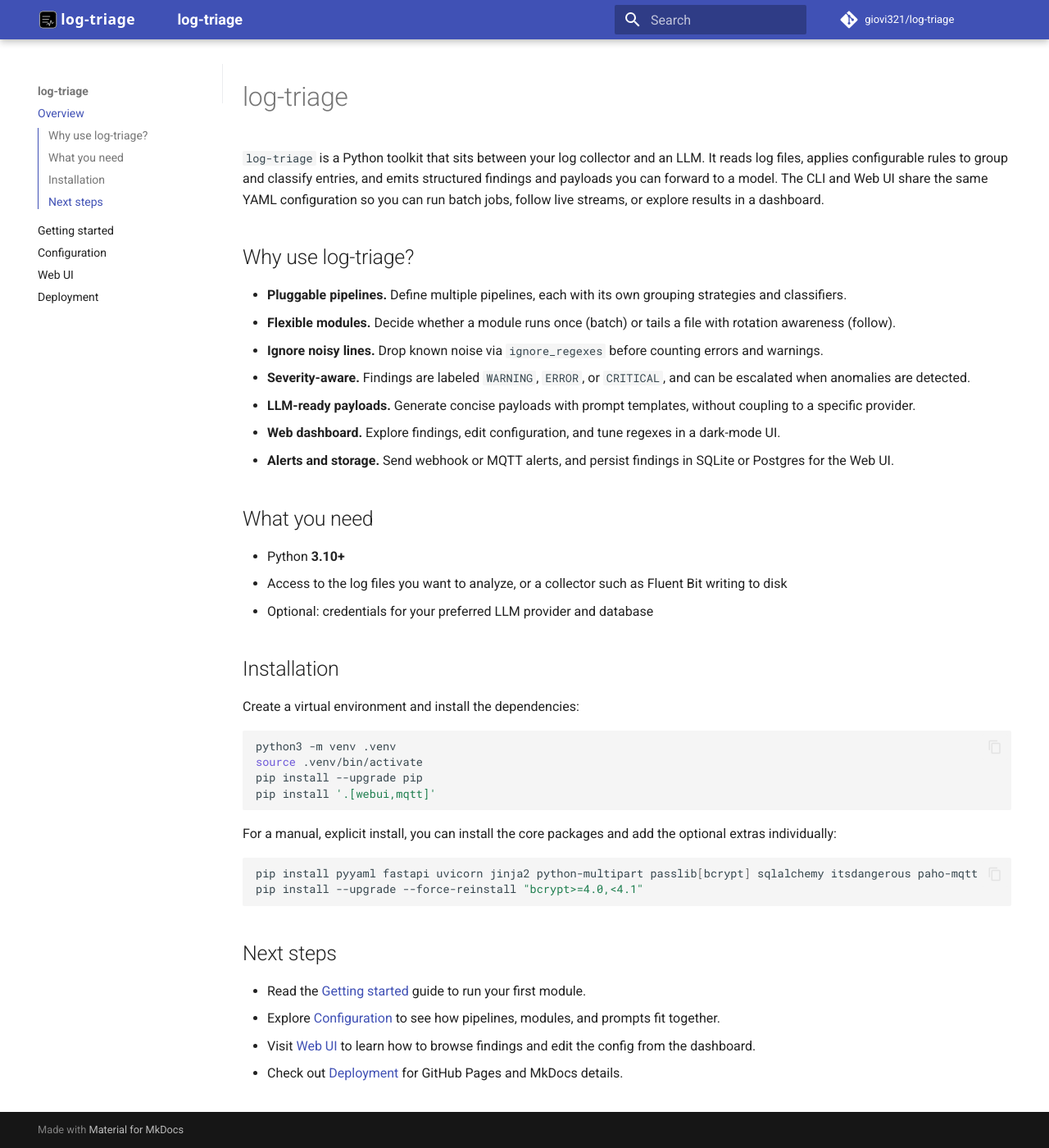
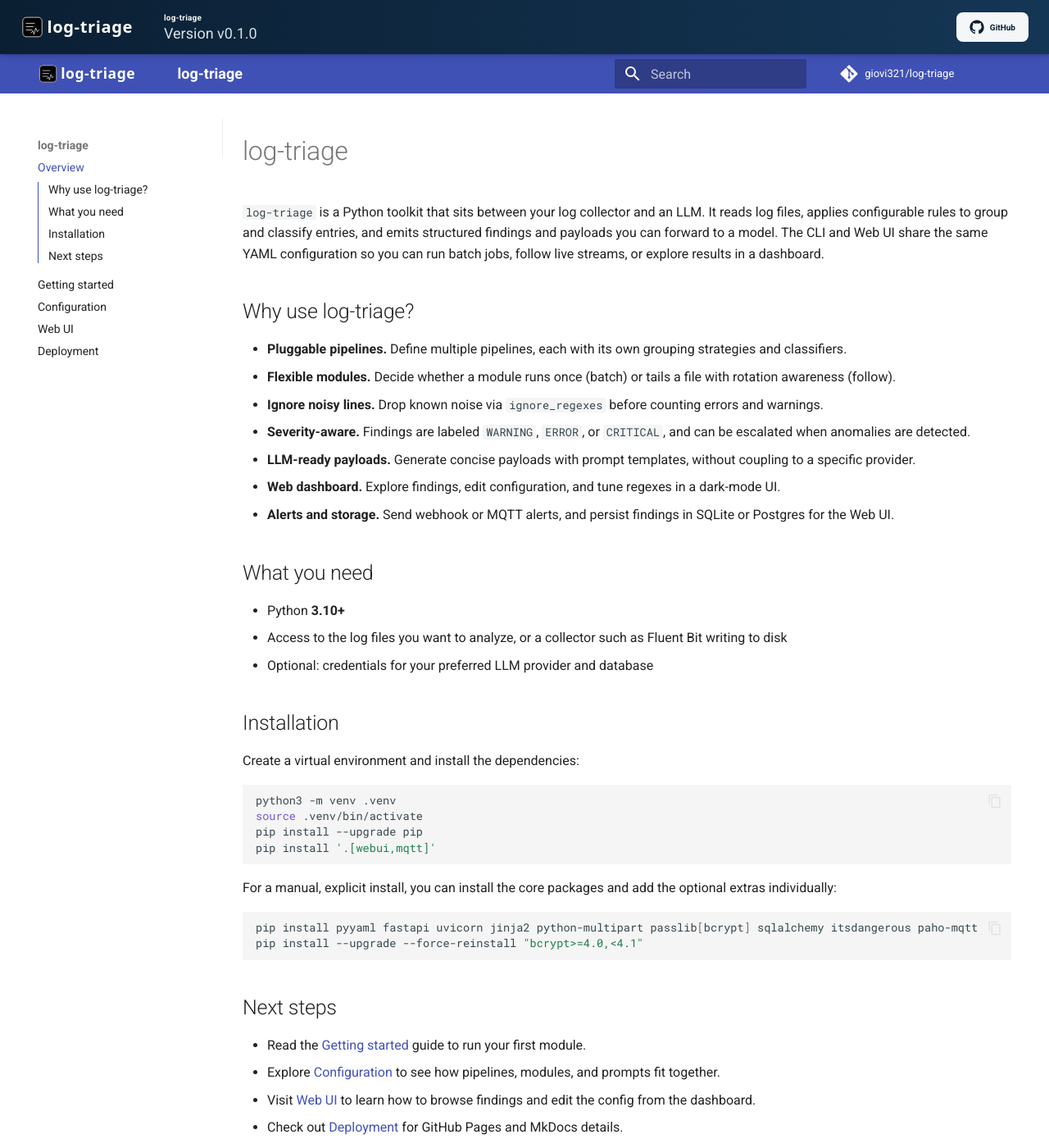
Before and after one commit to giovi321/log-triage, an MkDocs documentation site: the page built from docs/index.md, in a window 1280 px wide and 1400 px high. Shown: the whole window at 82% size. Built offline with MkDocs 1.6.1 and Material for MkDocs 9.7.7, drawn with Linux system fonts in a browser that asks for light colours; comment, search, counter and statistics services are not loaded.

Commit message:
Restore docs topbar layout

```diff
--- a/docs/overrides/main.html
+++ b/docs/overrides/main.html
@@ -1,5 +1,26 @@
 {% extends "base.html" %}
 
 {% block header %}
+  <div class="lt-topbar">
+    <div class="lt-topbar__brand">
+      <img class="lt-topbar__logo" src="{{ base_url }}/assets/log-triage-logo.svg" alt="log-triage logo" loading="lazy" />
+      <div class="lt-topbar__text">
+        <div class="lt-topbar__title">{{ config.site_name }}</div>
+        {% if config.extra and config.extra.version %}
+        <div class="lt-topbar__version">Version {{ config.extra.version }}</div>
+        {% endif %}
+      </div>
+    </div>
+    <div class="lt-topbar__links">
+      {% if config.repo_url %}
+      <a class="lt-topbar__repo" href="{{ config.repo_url }}" target="_blank" rel="noopener">
+        <svg aria-hidden="true" focusable="false" viewBox="0 0 24 24" role="img">
+          <path fill="currentColor" d="M12 .5C5.65.5.5 5.65.5 12c0 5.09 3.29 9.4 7.86 10.93.58.1.79-.25.79-.56 0-.27-.01-1.15-.02-2.08-3.2.69-3.88-1.37-3.88-1.37-.53-1.35-1.28-1.71-1.28-1.71-1.05-.72.08-.71.08-.71 1.16.08 1.78 1.2 1.78 1.2 1.04 1.78 2.74 1.27 3.41.97.11-.76.41-1.27.75-1.56-2.55-.29-5.23-1.28-5.23-5.7 0-1.26.45-2.28 1.19-3.08-.12-.29-.52-1.45.11-3.02 0 0 .97-.31 3.18 1.18a11.01 11.01 0 0 1 5.79 0c2.2-1.49 3.17-1.18 3.17-1.18.64 1.57.24 2.73.12 3.02.74.8 1.18 1.82 1.18 3.08 0 4.43-2.69 5.4-5.25 5.69.42.36.8 1.08.8 2.17 0 1.56-.01 2.81-.01 3.19 0 .31.21.67.8.56A10.52 10.52 0 0 0 23.5 12C23.5 5.65 18.35.5 12 .5Z"/>
+        </svg>
+        GitHub
+      </a>
+      {% endif %}
+    </div>
+  </div>
   {{ super() }}
 {% endblock %}
--- a/docs/styles/extra.css
+++ b/docs/styles/extra.css
@@ -3,6 +3,94 @@
   --lt-surface: #0b1f33;
 }
 
+.lt-topbar {
+  display: flex;
+  align-items: center;
+  justify-content: space-between;
+  gap: 1.5rem;
+  padding: 0.75rem 1.25rem;
+  background: linear-gradient(90deg, var(--lt-surface), #143655);
+  color: #f4f6f8;
+  box-shadow: 0 2px 6px rgba(0, 0, 0, 0.25);
+  position: sticky;
+  top: 0;
+  z-index: 20;
+}
+
+.lt-topbar__brand {
+  display: flex;
+  align-items: center;
+  gap: 0.75rem;
+}
+
+.lt-topbar__logo {
+  display: block;
+  width: 160px;
+  max-width: 40vw;
+  height: auto;
+}
+
+.lt-topbar__text {
+  display: flex;
+  flex-direction: column;
+  gap: 0.15rem;
+}
+
+.lt-topbar__title {
+  font-weight: 700;
+  letter-spacing: 0.02em;
+}
+
+.lt-topbar__version {
+  font-size: 0.9rem;
+  color: #d6e1ea;
+}
+
+.lt-topbar__links {
+  display: flex;
+  align-items: center;
+  gap: 0.75rem;
+}
+
+.lt-topbar__repo {
+  display: inline-flex;
+  align-items: center;
+  gap: 0.35rem;
+  padding: 0.45rem 0.8rem;
+  border-radius: 8px;
+  background: #f4f6f8;
+  color: var(--lt-surface);
+  font-weight: 600;
+  text-decoration: none;
+  transition: background 0.2s ease, transform 0.2s ease;
+}
+
+.lt-topbar__repo:hover {
+  background: #e4eef5;
+  transform: translateY(-1px);
+}
+
+.lt-topbar__repo svg {
+  width: 18px;
+  height: 18px;
+}
+
 .md-sidebar--primary {
   border-right: 1px solid rgba(12, 31, 51, 0.08);
 }
+
+@media (max-width: 960px) {
+  .lt-topbar {
+    flex-direction: column;
+    align-items: flex-start;
+  }
+
+  .lt-topbar__links {
+    width: 100%;
+    justify-content: flex-start;
+  }
+
+  .lt-topbar__logo {
+    width: 140px;
+  }
+}
```
